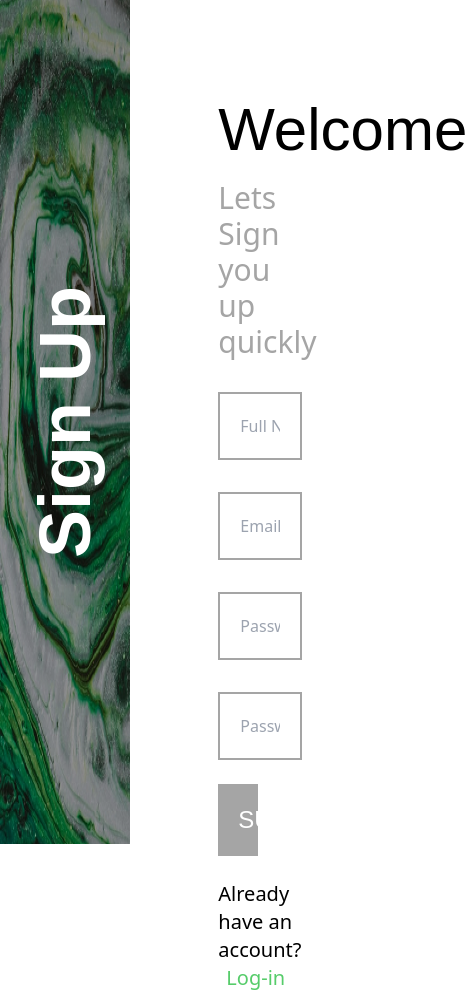
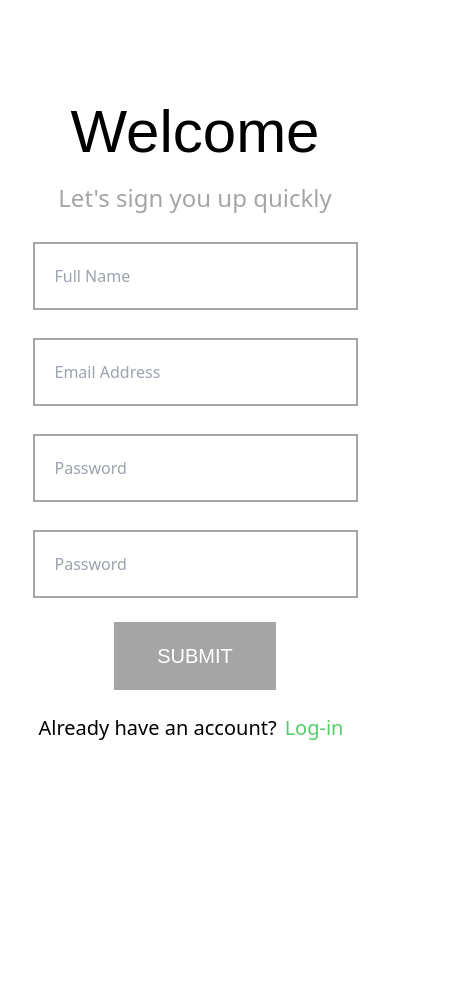
Before and after one commit to ahmdabdula/blog-app, a React (Create React App) app: page /signup in a window 390 px wide. Shown: the whole page, 467 px wide, since content can reach past the window. After the commit the page ends 844 px from the top, so only its background shows below. Built offline with nearby package versions, Linux system fonts and the light colour scheme; a web font is replaced by a local one.

Commit message:
feat: make login signup responsive

```diff
--- a/src/components/alerts/alert.tsx
+++ b/src/components/alerts/alert.tsx
@@ -9,12 +9,16 @@ const Alert = ({
 }) => {
   return (
     <div
-      className="bg-red-100 border border-red-400 text-red-700 px-4 py-3 rounded relative"
+      className="bg-red-100 mt-2 border border-red-400 text-red-700 px-4 py-3 rounded relative"
       role="alert"
     >
-      <strong className="font-bold">Error!</strong>
       <span className="block sm:inline">{message}</span>
-      <span className="absolute top-0 bottom-0 right-0 px-4 py-3">
+      <span
+        onClick={() => {
+          closeAlert(false);
+        }}
+        className="absolute top-0 bottom-0 right-0 px-4 py-3"
+      >
         <svg
           className="fill-current h-6 w-6 text-red-500"
           role="button"
--- a/src/components/button/button.tsx
+++ b/src/components/button/button.tsx
@@ -13,9 +13,9 @@ const Button: FC<ButtonProps> = ({ name, ...otherProps }) => {
   return (
     <button
       {...otherProps}
-      className={"w-2/6 p-5 text-white my-6 " + disabledStyle}
+      className={"lg:w-2/6 w-3/6 p-5 text-white my-6 " + disabledStyle}
     >
-      <h1 className="font-lexend text-2xl">{name}</h1>
+      <h1 className="font-lexend lg:text-2xl text-xl">{name}</h1>
     </button>
   );
 };
--- a/src/components/forminput/inputbar.tsx
+++ b/src/components/forminput/inputbar.tsx
@@ -18,7 +18,7 @@ const InputBar: FC<FormInputProps> = ({ placeholder, ...otherProps }) => {
   return (
     <input
       className={
-        "w-full border-2 p-5 rounded-none mt-8 focus:outline-none " + border
+        "w-full border-2 p-5 rounded-none mt-7 focus:outline-none " + border
       }
       placeholder={placeholder}
       {...otherProps}
--- a/src/components/login/login.tsx
+++ b/src/components/login/login.tsx
@@ -44,8 +44,8 @@ function Login() {
 
   return (
     <div>
-      <a className="font-light text-3xl text-secondary">
-        Lets Log you in quickly
+      <a className="font-light text-2xl text-secondary">
+        Let's log you in quickly
       </a>
       <InputBar
         placeholder="Email Address"
--- a/src/components/signup/signup.tsx
+++ b/src/components/signup/signup.tsx
@@ -54,8 +54,8 @@ function Signup() {
 
   return (
     <div>
-      <a className="font-light text-3xl text-secondary">
-        Lets Sign you up quickly
+      <a className="font-light text-2xl text-secondary">
+        Let's sign you up quickly
       </a>
       <InputBar
         placeholder="Full Name"
--- a/src/routes/authentication/authentication.tsx
+++ b/src/routes/authentication/authentication.tsx
@@ -9,7 +9,7 @@ function Authentication() {
   const [heading, SetHeading] = useState<string>("Login");
   return (
     <div className="flex w-full h-full">
-      <div className="relative w-2/6 h-full">
+      <div className="relative w-2/6 h-full lg:block hidden">
         <h1 className="whitespace-nowrap font-lexend font-bold absolute -rotate-90 z-40 text-7xl text-white top-1/2 left-1/2 -translate-x-1/2 -translate-y-1/2">
           {heading}
         </h1>
@@ -19,9 +19,9 @@ function Authentication() {
           alt=""
         />
       </div>
-      <div className="flex w-4/6 justify-center p-20 h-full">
+      <div className="flex lg:w-4/6 lg:text-left justify-center items-center h-full sm:w-6/6 text-center ">
         <div className="w-5/6">
-          <h1 className="font-dmSerif text-6xl py-5">Welcome</h1>
+          <h1 className="font-dmSerif text-6xl pb-5">Welcome</h1>
           <Outlet context={{ heading, SetHeading }} />
         </div>
       </div>
```
